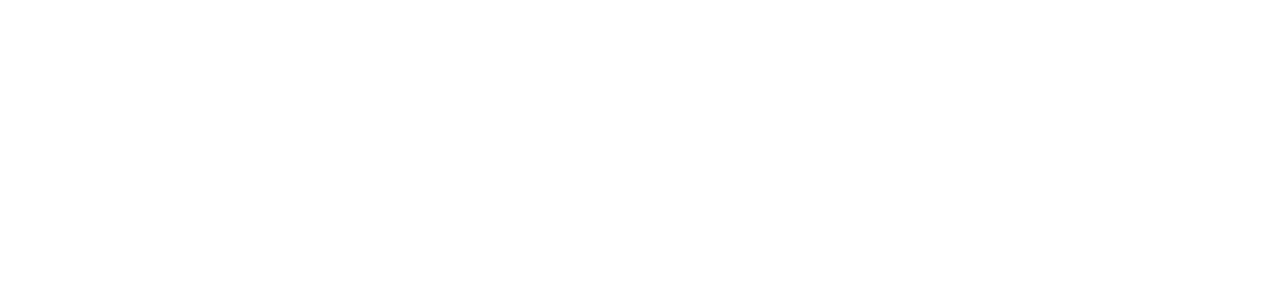
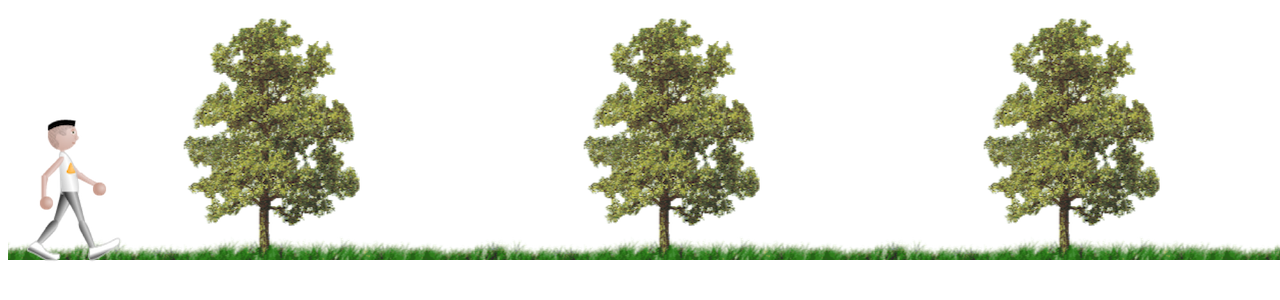
Before and after one commit to jphg/test02, a plain HTML site: page index.html in a window 1280 px wide. Drawn offline with Linux system fonts and the light colour scheme.

```diff
--- a/index.html
+++ b/index.html
@@ -6,11 +6,59 @@
     <title>test 02</title>
     <style>
         *{box-sizing: border-box;}
+    <head>
+        <meta charset="utf-8">
+        <meta name="viewport" content="width=device-width, initial-scale=1.0">
+        <title>test 02</title>
+        <style>
+            *{box-sizing: border-box;}
+            #man{
+                position: relative;
+                width: 120px;
+                height: 180px;
+                overflow: hidden;
+                animation: move 6s linear alternate infinite;
+                transform-origin: left;
 
-    </style>
-</head>
 
-<body>
 
-</body>
+            }
+            #man img{
+                animation: walk 1s steps(8) infinite;
+            }
+            @keyframes walk{
+                to{
+                    transform: translate(-960px);
+                }
+            }
+            @keyframes _move{
+                to{
+                    transform: translate(100vw);
+                }
+            }
+            #background{
+                background-image: url(tree.png);
+                width: 100vw;
+                height: 252px;
+                padding-top: 76px;
+                animation: panorama 6s linear infinite;
+            }
+            @keyframes panorama{
+                to{
+                    background-position: -400px;
+                }
+            }
+        </style>
+    </head>
+
+
+    <body>
+        <div id="background">
+            <div id="man">
+                <img src="walking.png" alt="walking">
+            </div>
+        </div>
+
+
+    </body>
 </html>
```
